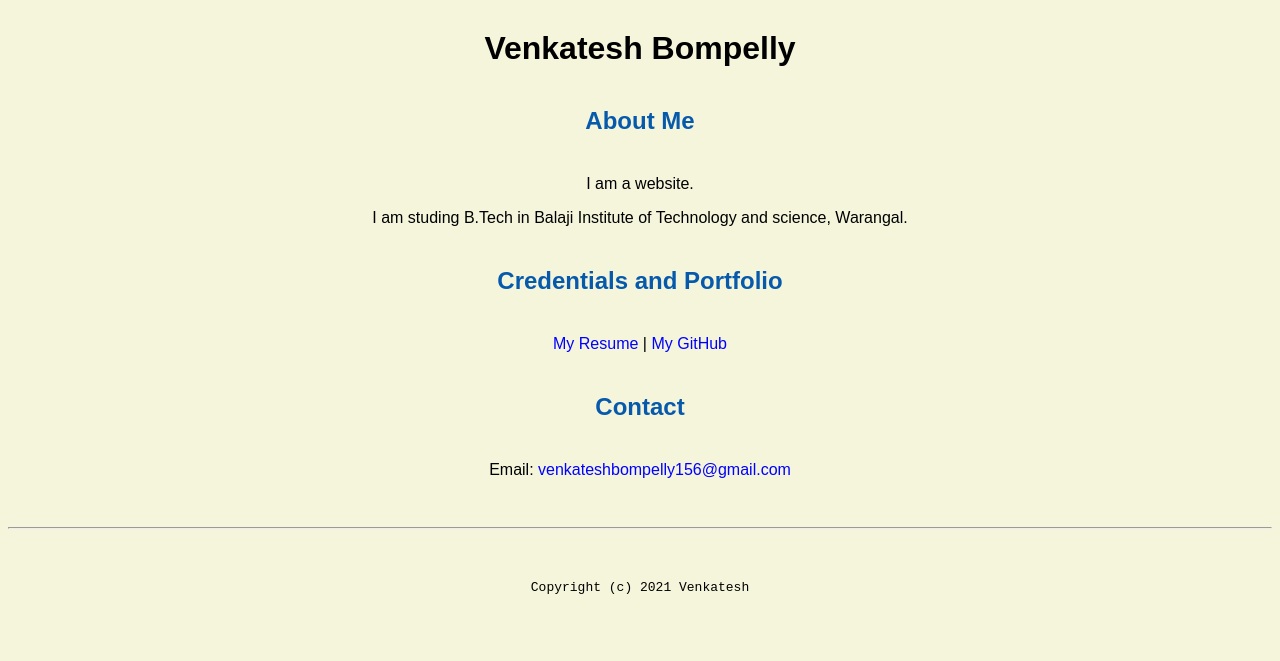
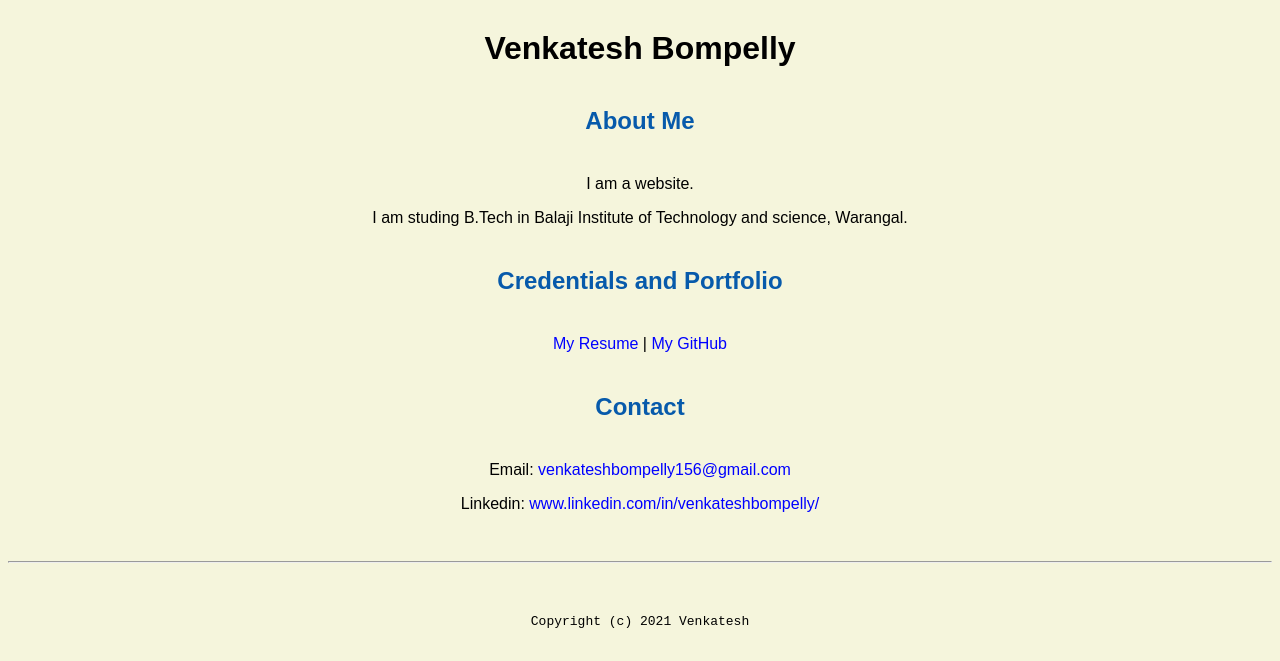
Before and after one commit to venkateshsunny/venkateshsunny.github.io, a plain HTML site: page index.html in a window 1280 px wide. Shown: the part 741-1402 px from the top of the page. Before the commit the page ends 1368 px from the top, so only its background shows below. Drawn offline with Linux system fonts and the light colour scheme.

Commit message:
Update index.html

```diff
--- a/index.html
+++ b/index.html
@@ -25,7 +25,7 @@
     <h2>Contact</h2>
 
     <p>Email: <a href="mailto:venkateshbompelly156@gmail.com">venkateshbompelly156@gmail.com</a></p>
-
+    <p>Linkedin: <a href="https://www.linkedin.com/in/venkateshbompelly/">www.linkedin.com/in/venkateshbompelly/</a></p>
   <footer>
     <hr>
     <code>Copyright (c) 2021 Venkatesh</code>
```
